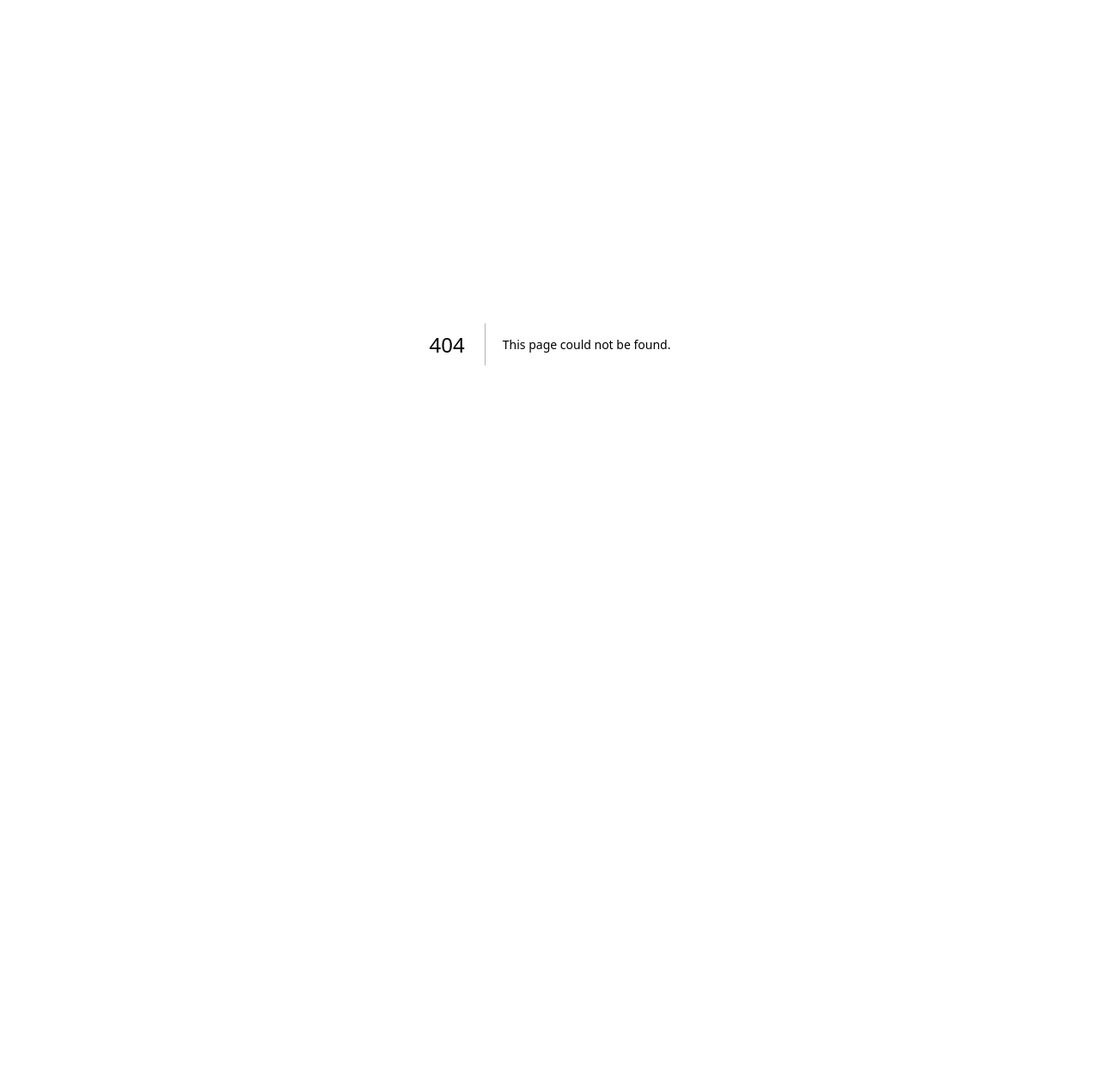
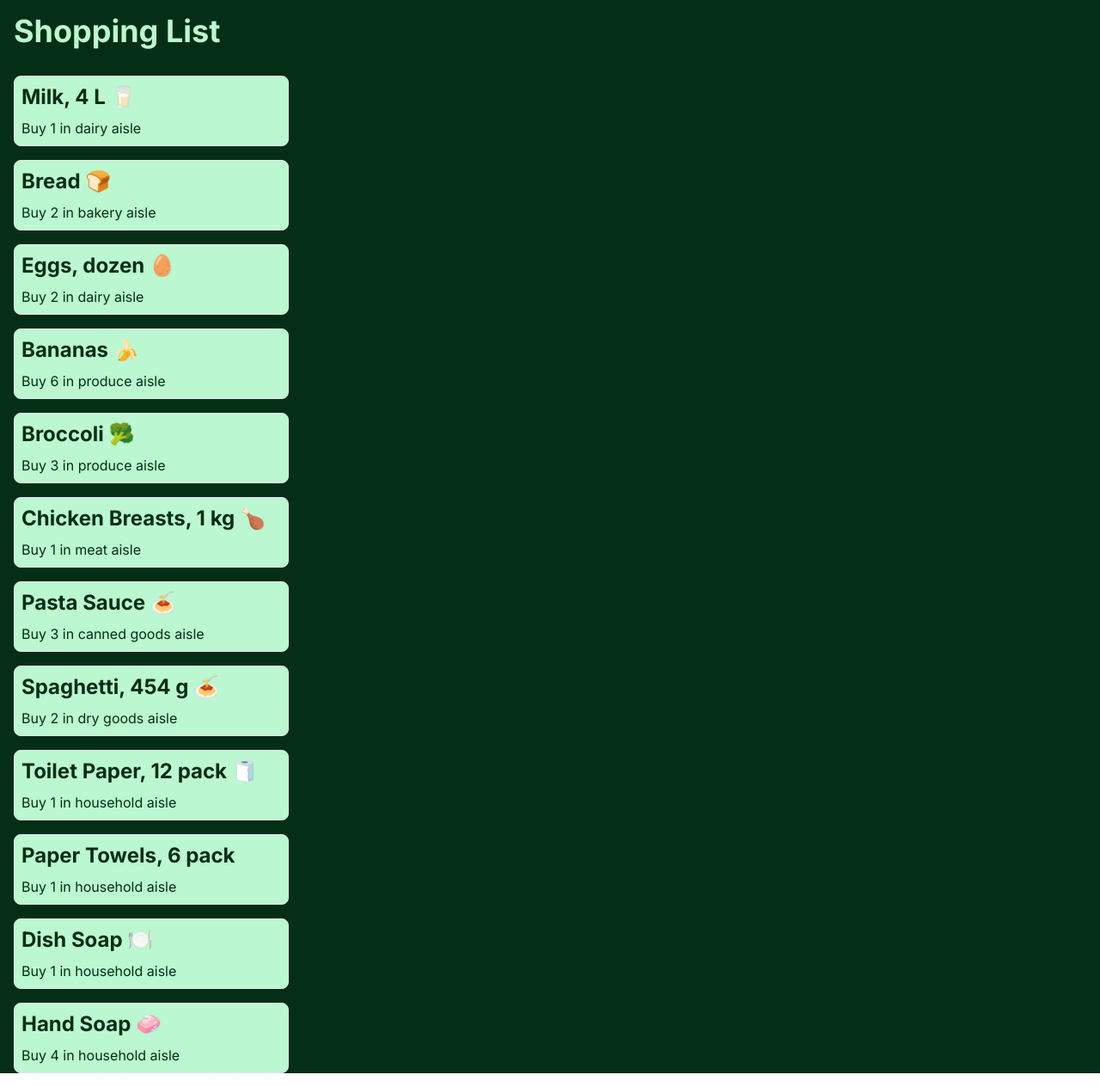
Before and after one commit to HitanshuDarji/cprg306-assignments, a Next.js app: page /week-3 in a window 1280 px wide. Before the commit this address had no page. Shown: the whole page at 86% size. Before the commit the page ends 800 px from the top, so only its background shows below. Built offline with nearby package versions, Linux system fonts and the light colour scheme.

Commit message:
This is my submission for week-3 assignment.

```diff
--- a/app/page.js
+++ b/app/page.js
@@ -8,7 +8,7 @@
         <h1>
           CPRG 306: Web Development 2 - Assignments
         </h1>
-          <Navigation />
+        <Navigation />
       </div>
     </main>
   )
--- /dev/null
+++ b/app/week-3/item-list.js
@@ -0,0 +1,94 @@
+import Item from "./item";
+
+const ItemList = () => {
+        const item1 = {
+            name: "Milk, 4 L 🥛",
+            quantity: 1,
+            category: "dairy",
+        }
+
+        const item2 = {
+            name: "Bread 🍞",
+            quantity: 2,
+            category: "bakery",
+        }
+
+        const item3 = {
+            name: "Eggs, dozen 🥚",
+            quantity: 2,
+            category: "dairy",
+        }
+
+        const item4 = {
+            name: "Bananas 🍌",
+            quantity: 6,
+            category: "produce",
+        }
+
+        const item5 = {
+            name: "Broccoli 🥦",
+            quantity: 3,
+            category: "produce",
+        }
+
+        const item6 = {
+            name: "Chicken Breasts, 1 kg 🍗",
+            quantity: 1,
+            category: "meat",
+        }
+
+        const item7 = {
+            name: "Pasta Sauce 🍝",
+            quantity: 3,
+            category: "canned goods",
+        }
+
+        const item8 = {
+            name: "Spaghetti, 454 g 🍝",
+            quantity: 2,
+            category: "dry goods",
+        }
+
+        const item9 = {
+            name: "Toilet Paper, 12 pack 🧻",
+            quantity: 1,
+            category: "household",
+        }
+
+        const item10 = {
+            name: "Paper Towels, 6 pack",
+            quantity: 1,
+            category: "household",
+        }
+
+        const item11 = {
+            name: "Dish Soap 🍽️",
+            quantity: 1,
+            category: "household",
+        }
+
+        const item12 = {
+            name: "Hand Soap 🧼",
+            quantity: 4,
+            category: "household",
+        }
+
+        return (
+            <div>
+                <Item name={item1.name} quantity={item1.quantity} category={item1.category} />
+                <Item name={item2.name} quantity={item2.quantity} category={item2.category} />
+                <Item name={item3.name} quantity={item3.quantity} category={item3.category} />
+                <Item name={item4.name} quantity={item4.quantity} category={item4.category} />
+                <Item name={item5.name} quantity={item5.quantity} category={item5.category} />
+                <Item name={item6.name} quantity={item6.quantity} category={item6.category} />
+                <Item name={item7.name} quantity={item7.quantity} category={item7.category} />
+                <Item name={item8.name} quantity={item8.quantity} category={item8.category} />
+                <Item name={item9.name} quantity={item9.quantity} category={item9.category} />
+                <Item name={item10.name} quantity={item10.quantity} category={item10.category} />
+                <Item name={item11.name} quantity={item11.quantity} category={item11.category} />
+                <Item name={item12.name} quantity={item12.quantity} category={item12.category} />
+            </div>
+        );
+};
+
+export default ItemList;
--- /dev/null
+++ b/app/week-3/item.js
@@ -0,0 +1,10 @@
+const Item = ({ name, quantity, category}) => {
+    return (
+        <li className="m-4 p-2 list-none bg-green-200 border text-green-950 w-1/4 rounded-lg">
+            <h3 className="text-2xl font-bold">{name}</h3>
+            <p className="mt-[0.5rem]">{`Buy ${quantity} in ${category} aisle`}</p>
+        </li>
+    );
+}
+
+export default Item;
--- /dev/null
+++ b/app/week-3/page.js
@@ -0,0 +1,12 @@
+import ItemList from "./item-list"
+
+const Page = () => {
+    return (
+        <main className="bg-green-950">
+            <h1 className="text-4xl font-bold text-green-200 p-4">Shopping List</h1>
+            <ItemList />
+        </main>
+    );
+};
+
+export default Page;
--- a/components/navigation.jsx
+++ b/components/navigation.jsx
@@ -3,7 +3,12 @@
 export default function Navigation() {
     return(
         <div>
-          <Link href="/week-2">Week 2 Assignment</Link>
+          <div>
+            <Link href="/week-2">Week 2 Assignment</Link>
+          </div>
+          <div>
+            <Link href="/week-3">Week 3 Assignment</Link>
+          </div>
         </div>
     );
 }
```
